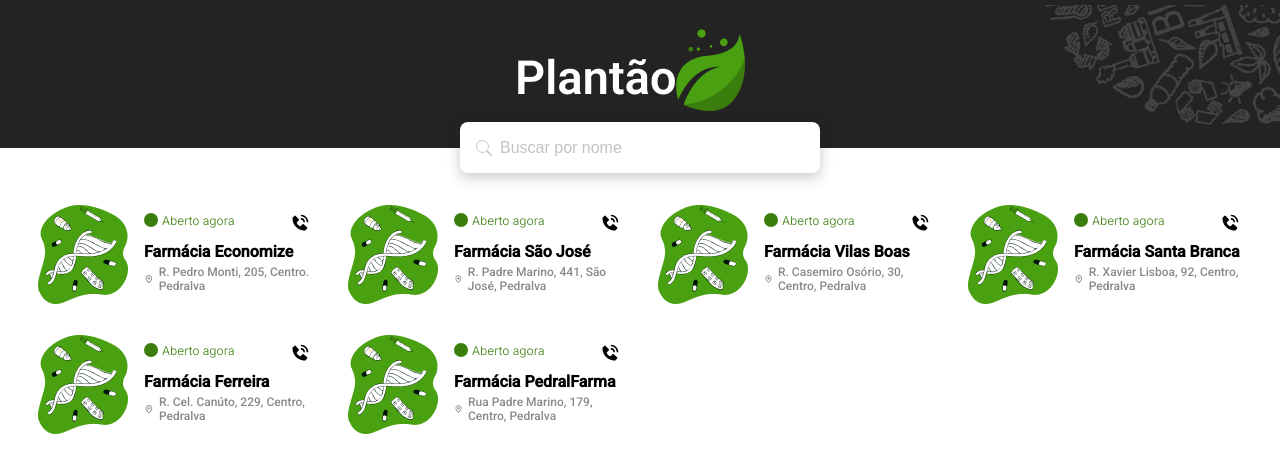
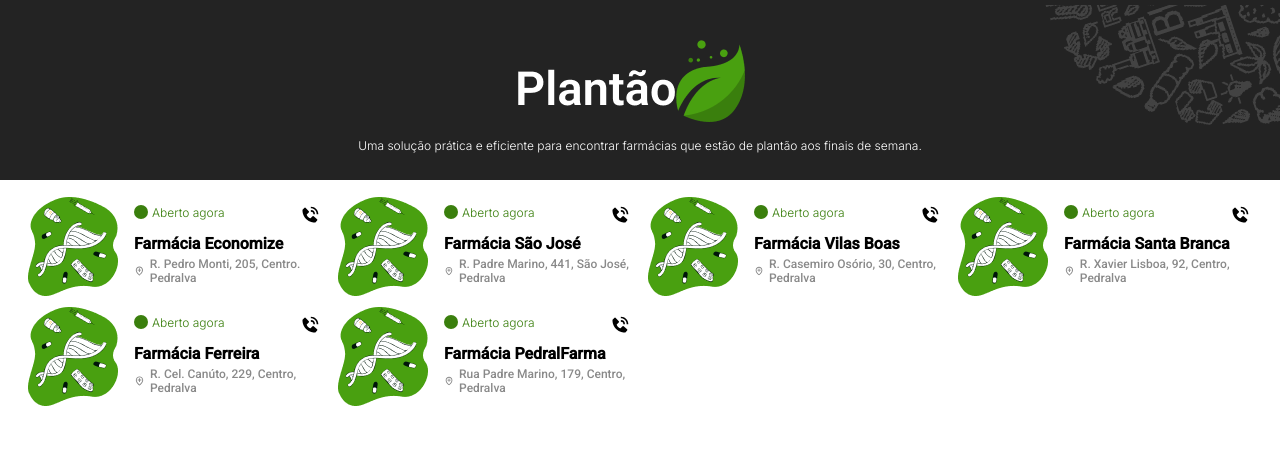
Before and after one commit to LeoGonzaga/plantao, a Next.js app: page / in a window 1280 px wide. Shown: the top 472 px of the page. Built offline with nearby package versions, Linux system fonts and the light colour scheme.

Commit message:
fix: removing input and adding description

```diff
--- a/src/components/Card/styles.ts
+++ b/src/components/Card/styles.ts
@@ -4,7 +4,6 @@ export const Container = styled.div`
   display: flex;
   align-items: center;
   gap: 12px;
-  padding: 10px;
   border-radius: 8px;
   /* opacity: 0.2; */
 `;
--- a/src/components/Header/Header.tsx
+++ b/src/components/Header/Header.tsx
@@ -11,7 +11,11 @@ export const Header = (): JSX.Element => {
     <SC.Container>
       <Background />
       <Logo />
-      <Input />
+      <SC.Description>
+        Uma solução prática e eficiente para encontrar farmácias que estão de
+        plantão aos finais de semana.
+      </SC.Description>
+      {/* <Input /> */}
     </SC.Container>
   );
 };
--- a/src/components/Header/styles.ts
+++ b/src/components/Header/styles.ts
@@ -2,7 +2,7 @@ import styled from 'styled-components';
 
 export const Container = styled.div`
   background-color: ${({ theme }) => theme.BACKGROUND};
-  height: 148px;
+  height: 180px;
 
   display: flex;
   flex-direction: column;
@@ -11,3 +11,10 @@ export const Container = styled.div`
 
   position: relative;
 `;
+
+export const Description = styled.p`
+  font-size: 12px;
+  font-family: Inter;
+  color: #fff;
+  padding: 0px 20px;
+`;
--- a/src/components/Logo/styles.ts
+++ b/src/components/Logo/styles.ts
@@ -2,5 +2,4 @@ import styled from 'styled-components';
 
 export const Container = styled.div`
   z-index: 1;
-  margin-bottom: 4px;
 `;
--- a/src/components/Tag/styles.ts
+++ b/src/components/Tag/styles.ts
@@ -16,6 +16,7 @@ export const Container = styled.div`
     border: none;
     padding: 0px 10px;
     outline: none;
+    cursor: pointer;
   }
 `;
 
--- a/src/screens/Home/Home.tsx
+++ b/src/screens/Home/Home.tsx
@@ -10,6 +10,7 @@ export const Home = (): JSX.Element => {
   return (
     <div>
       <Header />
+
       <SC.Container>
         {PHARMACYS.map((pharmacy) => (
           <Card key={pharmacy.name} {...pharmacy} />
--- a/src/screens/Home/styles.ts
+++ b/src/screens/Home/styles.ts
@@ -1,7 +1,7 @@
 import styled from 'styled-components';
 
 export const Container = styled.div`
-  padding: 40px 20px;
+  padding: 10px 20px;
   scroll-behavior: smooth;
   display: grid;
   grid-template-columns: repeat(auto-fit, minmax(300px, 1fr));
```
